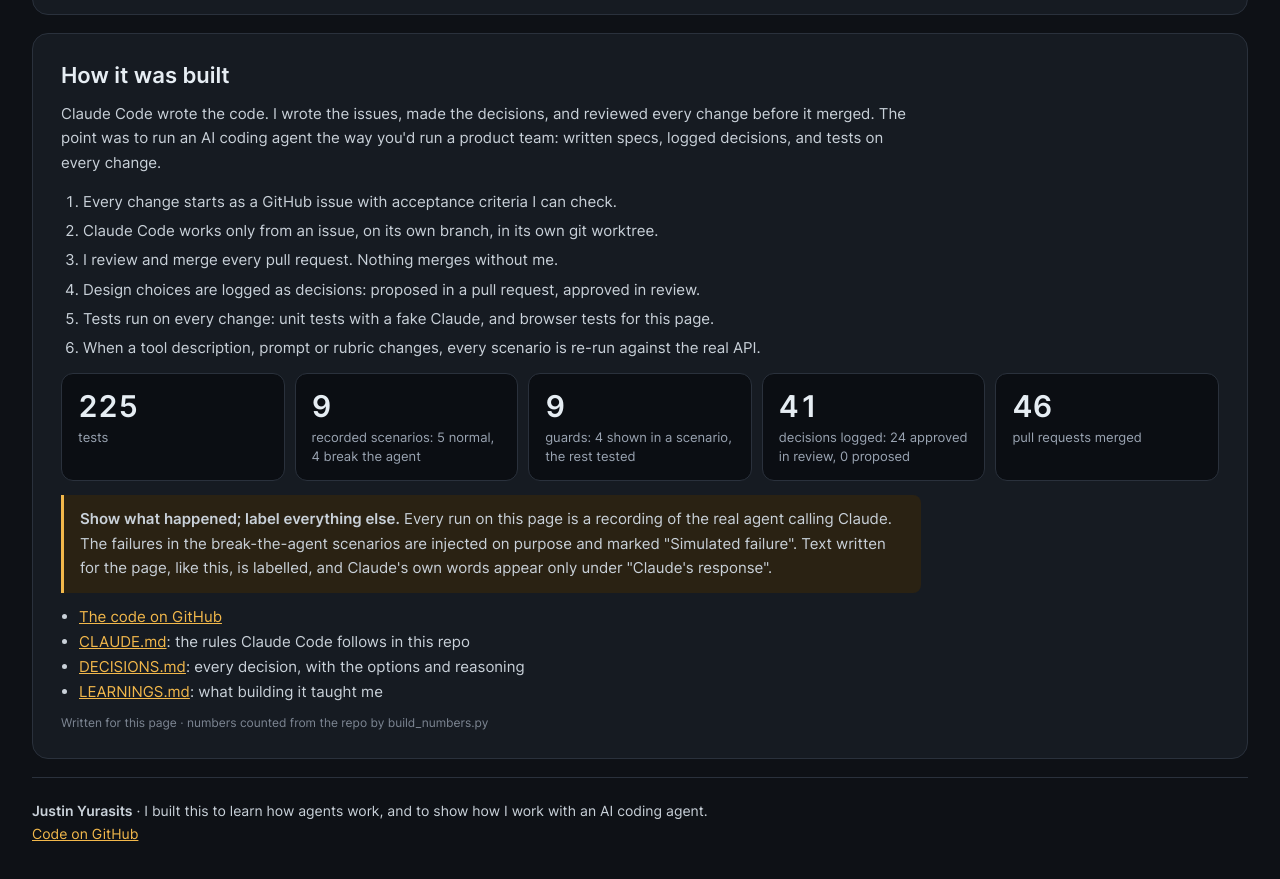
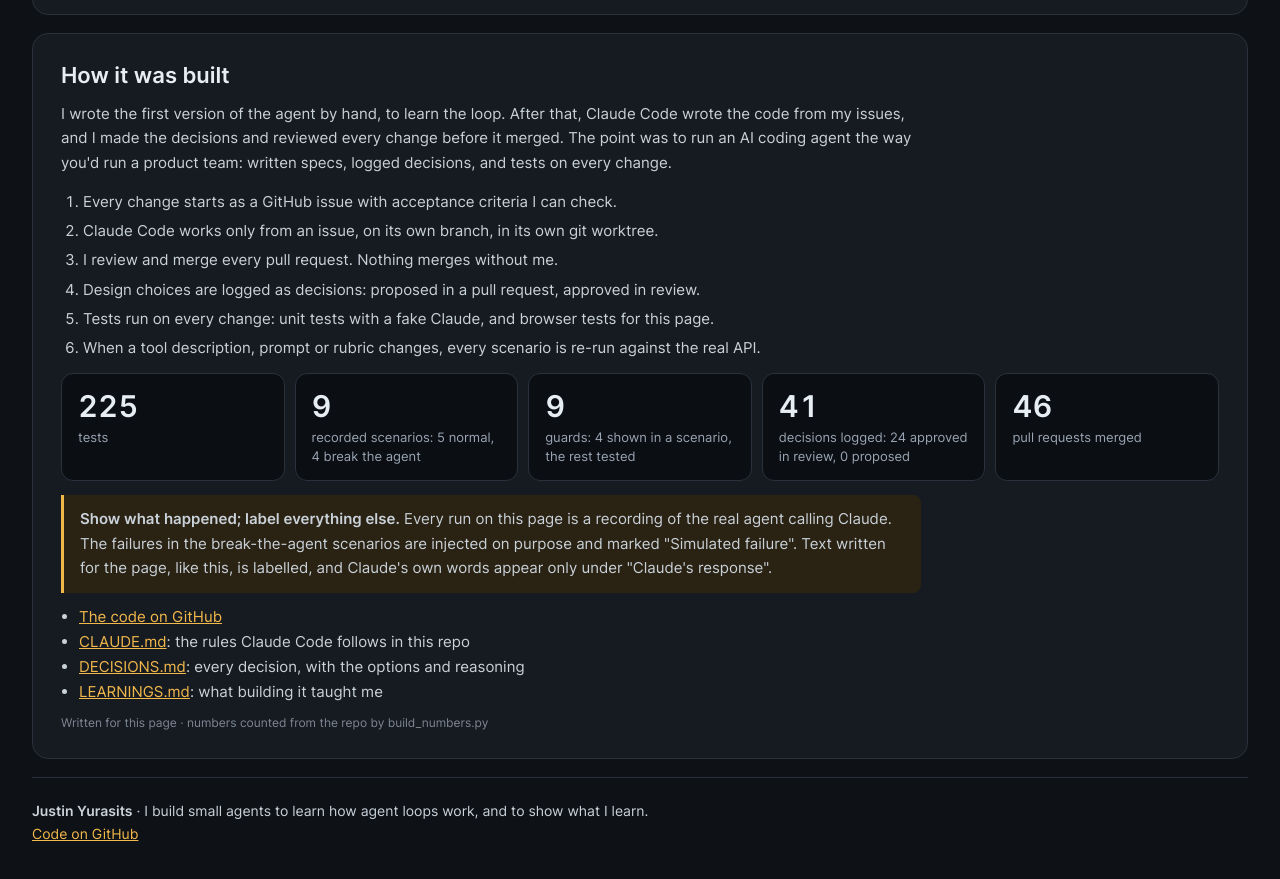
Before and after one commit to justinyurasits/agents, a plain HTML site: page job-evaluator/site/index.html in a window 1280 px wide. Shown: the part 4885-5764 px from the top of the page. Drawn offline with Linux system fonts and the light colour scheme.

Commit message:
How it was built: who did what, and the footer line (PR #92 review)
Co-Authored-By: Claude Opus 5.5 <noreply@anthropic.com>

```diff
--- a/job-evaluator/site/index.html
+++ b/job-evaluator/site/index.html
@@ -279,7 +279,7 @@
      repo; none is typed here. -->
 <section class="section" id="how-it-was-built" aria-labelledby="h-built">
   <h2 id="h-built">How it was built</h2>
-  <p>Claude Code wrote the code. I wrote the issues, made the decisions, and reviewed every change before it merged. The point was to run an AI coding agent the way you'd run a product team: written specs, logged decisions, and tests on every change.</p>
+  <p>I wrote the first version of the agent by hand, to learn the loop. After that, Claude Code wrote the code from my issues, and I made the decisions and reviewed every change before it merged. The point was to run an AI coding agent the way you'd run a product team: written specs, logged decisions, and tests on every change.</p>
   <ol class="workflow">
     <li>Every change starts as a GitHub issue with acceptance criteria I can check.</li>
     <li>Claude Code works only from an issue, on its own branch, in its own git worktree.</li>
@@ -307,7 +307,7 @@
 
 <!-- 8. Footer (#81): name, one line, the repo. A contact link comes later. -->
 <footer class="footer" id="footer">
-  <p><strong>Justin Yurasits</strong> · I built this to learn how agents work, and to show how I work with an AI coding agent.</p>
+  <p><strong>Justin Yurasits</strong> · I build small agents to learn how agent loops work, and to show what I learn.</p>
   <p><a href="https://github.com/justinyurasits/agents">Code on GitHub</a></p>
 </footer>
 </div>
```
